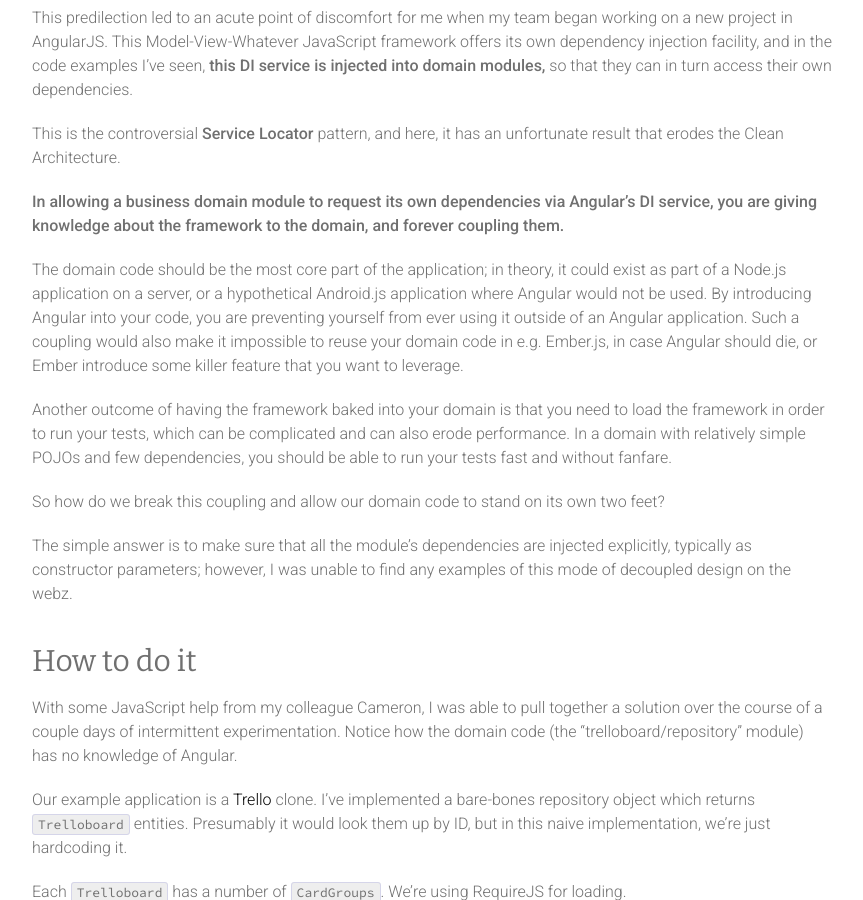
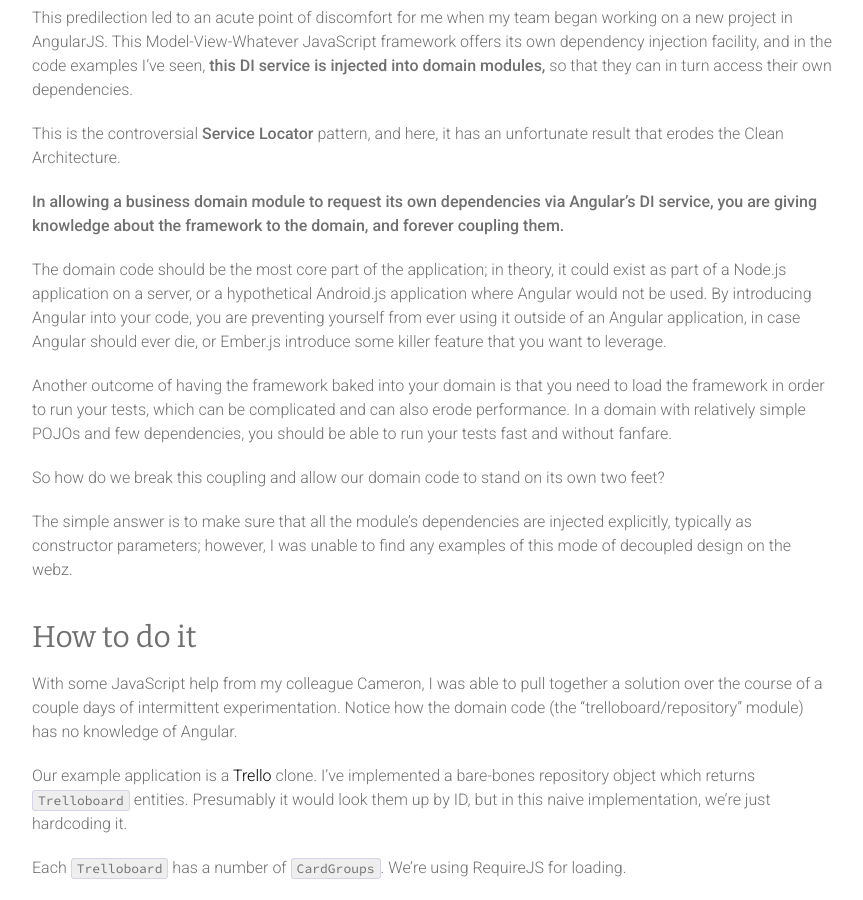
Before and after one commit to yitznewton/yitznewton.github.io, a Jekyll site: the page built from _posts/2014-10-22-decoupling-domain-in-angular.md, in a window 1280 px wide and 900 px high, scrolled down 908 px. Shown: the whole window, without its empty margins (208-1071 px from the left). Built offline with Jekyll 4.4.1, drawn with Linux system fonts in a browser that asks for light colours; Markdown is read by kramdown in place of the engine named in the settings; comment, search, counter and statistics services are not loaded.

Commit message:
refine decoupling-angular post

```diff
--- a/_posts/2014-10-22-decoupling-domain-in-angular.md
+++ b/_posts/2014-10-22-decoupling-domain-in-angular.md
@@ -46,8 +46,7 @@ The domain code should be the most core part of the application; in theory, it
 could exist as part of a Node.js application on a server, or a hypothetical
 Android.js application where Angular would not be used. By introducing Angular
 into your code, you are preventing yourself from ever using it outside of an
-Angular application. Such a coupling would also make it impossible to reuse
-your domain code in e.g. Ember.js, in case Angular should die, or Ember introduce
+Angular application, in case Angular should ever die, or Ember.js introduce
 some killer feature that you want to leverage.
 
 Another outcome of having the framework baked into your domain is that you need
```
